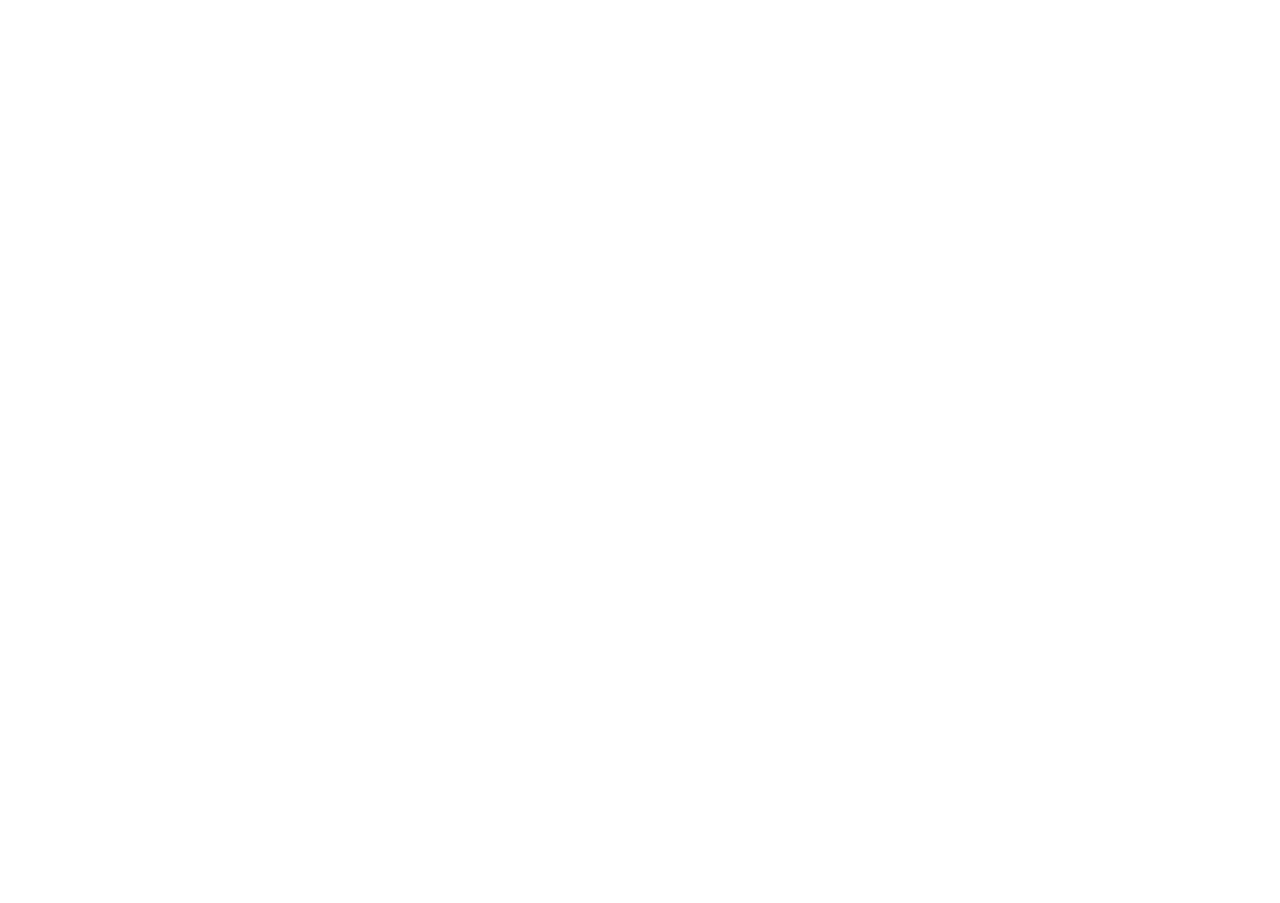
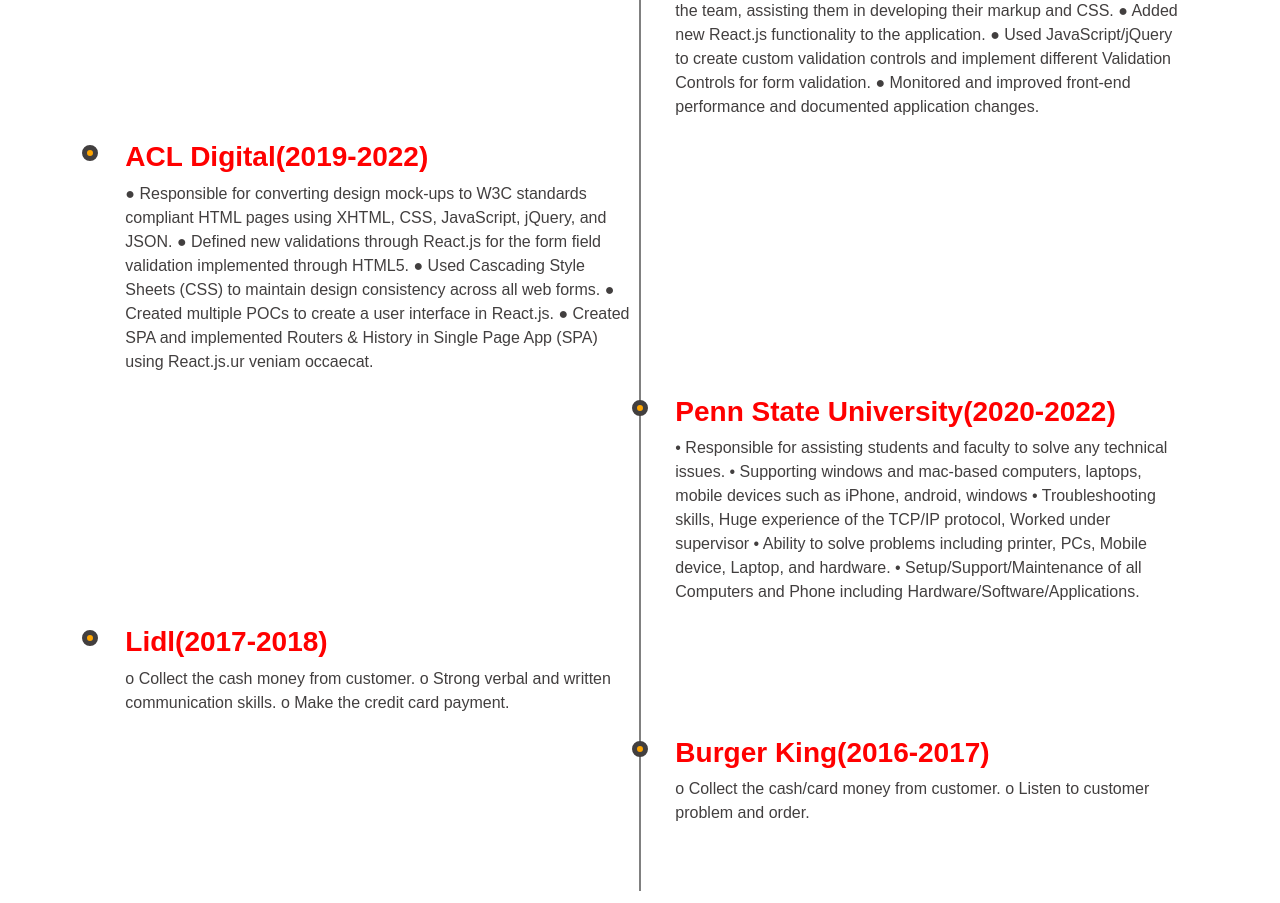
Before and after one commit to Champa12/Champa12-my-portfolio, a React (Create React App) app: page / in a window 1280 px wide. Shown: the part 1520-2423 px from the top of the page. Before the commit the page ends 1211 px from the top, so only its background shows below. Built offline with nearby package versions, Linux system fonts and the light colour scheme.

Commit message:
Experience component completed

```diff
--- a/src/App.css
+++ b/src/App.css
@@ -7,6 +7,9 @@
 
 :root {
   --primary-white: #fff;
+  --primary-gray:gray;
+  --primary-light-gray:rgb(194, 184, 184);
+  --primary-dark-gray:rgb(66, 63, 63);
   --primary-orange: orange;
   --primary-red: red;
   --primary-dark: rgba(255,255,255,0);
@@ -82,3 +85,86 @@
     width:10rem;
   }
 }
+
+/*************************** Experience ************************/
+.experience {
+  padding:0.7rem;
+}
+.experience-wrapper{
+  position:relative;
+  padding:3.125rem;
+  overflow:hidden;
+}
+.experience h1{
+  text-transform: uppercase;
+  color: var(--primary-orange);
+}
+
+.experience-wrapper::before {
+  position:absolute;
+  content:"";
+  top:0;
+  left:50%;
+  margin-left:-0.0625rem;
+  width:0.125rem;
+  height:100%;
+  background:var(--primary-gray);
+  z-index:1;
+}
+.timeline-block {
+  width:calc(50% + 0.5rem);
+  display:flex;
+  justify-content: space-between;
+  clear:both;
+}
+.timeline-block-right{
+  float:right;
+}
+.timeline-block-left{
+  float:left;
+  direction:1tr;
+}
+
+.marker {
+  width:1rem;
+  height:1rem;
+  border-radius:50%;
+  border:0.3125rem solid var(--primary-dark-gray);
+  background: var(--primary-orange);
+  margin-top: 0.625rem;
+  z-index:3;
+}
+
+.timeline-content {
+  width: 95%;
+  padding: 0 0.9375rem 0;
+  color: var(--primary-dark-gray);
+  direction:1tr;
+}
+
+.timeline-content h3{
+  margin-top: 0.3125rem;
+  color:var(--primary-red);
+  font-weight:700;
+}
+
+/**************Media*************/
+
+@media(max-width: 760px){
+  .experience .container {
+    padding-left:0;
+  }
+  .experience-wrapper::before {
+    left:0.5rem;
+    margin-bottom: 1.875rem;
+  }
+  .timeline-block-right {
+    float:none;
+    width: 100%;
+  }
+  .timeline-block-left {
+    float:none;
+    width: 100%;
+  }
+
+}
--- a/src/App.js
+++ b/src/App.js
@@ -5,6 +5,7 @@
 import Navbar from "./components/Navbar";
 import Header from './components/Header';
 import About from "./components/About"
+import Experience from './components/Experience';
 
 
 function App() {
@@ -13,6 +14,7 @@
       <Navbar />
       <Header />
       <About/>
+      <Experience/>
 
     </div>
   );
--- /dev/null
+++ b/src/components/Experience.js
@@ -0,0 +1,82 @@
+import React from 'react'
+
+const Experience = () => {
+  return (
+    <div className="experience">
+      <div className="d-flex justify-content-center my-5">
+        <h1>Experience</h1>
+      </div>
+      <div className="container experience-wrapper">
+        <div className="timeline-block timeline-block-right">
+          <div className="marker"></div>
+          <div className="timeline-content">
+            <h3>McKinsey and Company(2022-2023)</h3>
+            <p>
+              ● In charge of designing and building User Interaction displays in HTML, CSS3, Bootstrap, JavaScript, and
+              React.js.
+              ● Collaborated with the team, assisting them in developing their markup and CSS.
+              ● Added new React.js functionality to the application.
+              ● Used JavaScript/jQuery to create custom validation controls and implement different Validation
+              Controls for form validation.
+              ● Monitored and improved front-end performance and documented application changes.
+
+            </p>
+          </div>
+        </div>
+        {/*---*/}
+        <div className="timeline-block timeline-block-left">
+          <div className="marker"></div>
+          <div className="timeline-content">
+            <h3>ACL Digital(2019-2022)</h3>
+            <p>
+              ● Responsible for converting design mock-ups to W3C standards compliant HTML pages using XHTML,
+              CSS, JavaScript, jQuery, and JSON.
+              ● Defined new validations through React.js for the form field validation implemented through HTML5.
+              ● Used Cascading Style Sheets (CSS) to maintain design consistency across all web forms.
+              ● Created multiple POCs to create a user interface in React.js.
+              ● Created SPA and implemented Routers & History in Single Page App (SPA) using React.js.ur veniam occaecat.
+            </p>
+          </div>
+        </div>
+        {/*---*/}
+        <div className="timeline-block timeline-block-right">
+          <div className="marker"></div>
+          <div className="timeline-content">
+            <h3>Penn State University(2020-2022)</h3>
+            <p>
+              • Responsible for assisting students and faculty to solve any technical issues.
+              • Supporting windows and mac-based computers, laptops, mobile devices such as iPhone, android, windows
+              • Troubleshooting skills, Huge experience of the TCP/IP protocol, Worked under supervisor
+              • Ability to solve problems including printer, PCs, Mobile device, Laptop, and hardware.
+              • Setup/Support/Maintenance of all Computers and Phone including Hardware/Software/Applications.
+            </p>
+          </div>
+        </div>{/*---*/}
+        <div className="timeline-block timeline-block-left">
+          <div className="marker"></div>
+          <div className="timeline-content">
+            <h3>Lidl(2017-2018)</h3>
+            <p>
+              o Collect the cash money from customer.
+              o Strong verbal and written communication skills.
+              o Make the credit card payment.
+            </p>
+          </div>
+        </div>
+        {/*---*/}
+        <div className="timeline-block timeline-block-right">
+          <div className="marker"></div>
+          <div className="timeline-content">
+            <h3>Burger King(2016-2017)</h3>
+            <p>
+              o Collect the cash/card money from customer.
+              o Listen to customer problem and order.
+            </p>
+          </div>
+        </div>
+      </div>
+    </div>
+  )
+}
+
+export default Experience
```
